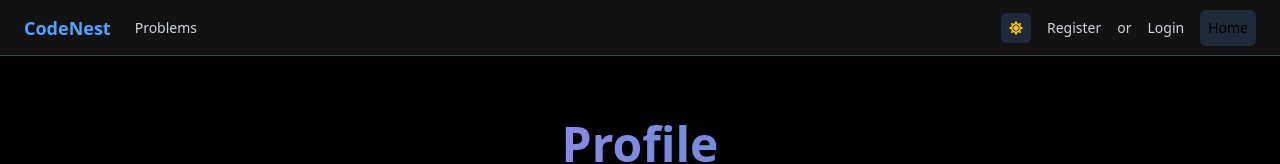
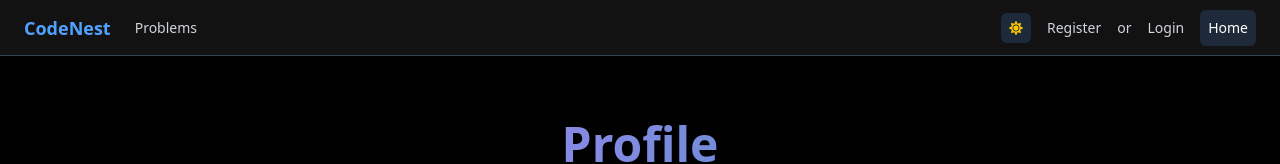
Before and after one commit to PrathamGarg05/OJ_Project, a React (Vite) app in the folder frontend/OJ_Frontend/: page /profile in a window 1280 px wide. Shown: the top 164 px of the page. Built offline with nearby package versions, Linux system fonts and the light colour scheme; no server answers.

Commit message:
disable submissed tab as it is not implemented yet

```diff
--- a/frontend/OJ_Frontend/src/components/NavBar/NavBar.jsx
+++ b/frontend/OJ_Frontend/src/components/NavBar/NavBar.jsx
@@ -84,7 +84,7 @@ function NavBar() {
                     onClick={()=> {
                         navigate('/')
                     }}
-                    className={"p-2 rounded-md bg-gray-100 dark:bg-gray-800 hover:bg-gray-200 dark:hover:bg-gray-700"}
+                    className={"p-2 rounded-md bg-gray-100 dark:text-white dark:bg-gray-800 hover:bg-gray-200 dark:hover:bg-gray-700"}
                 >
                     Home
                 </Button>
--- a/frontend/OJ_Frontend/src/components/Panels/LeftPanel.jsx
+++ b/frontend/OJ_Frontend/src/components/Panels/LeftPanel.jsx
@@ -17,10 +17,12 @@ function LeftPanel({problem}){
                 <TabList className="flex space-x-4 border-b border-gray-300 dark:border-gray-700 dark:bg-gray-800 pb-1 gap-0.5 bg-gray-100 items-center">
                     {tabs.map((tab,idx) => {
                         const Icon = tab.icon;
+                        const name = tab.name;
                         return (
                             <Tab
                                 key={idx}
-                                className={({ selected , hover}) =>
+                                disabled={name == "Solutions"}
+                                className={({ selected , hover, disabled}) =>
                                     clsx(
                                         'flex items-center gap-1 px-2 py-1.75 text-sm font-medium m-1 rounded-md mb-0',
                                         selected
@@ -29,6 +31,9 @@ function LeftPanel({problem}){
                                         hover
                                         ? 'dark:bg-gray-700 bg-gray-200'
                                         : 'hover:text-blue-500',
+                                        disabled
+                                        ? 'cursor-not-allowed'
+                                        : 'text-gray-500'
                                     )
                                     }
                             >
```
